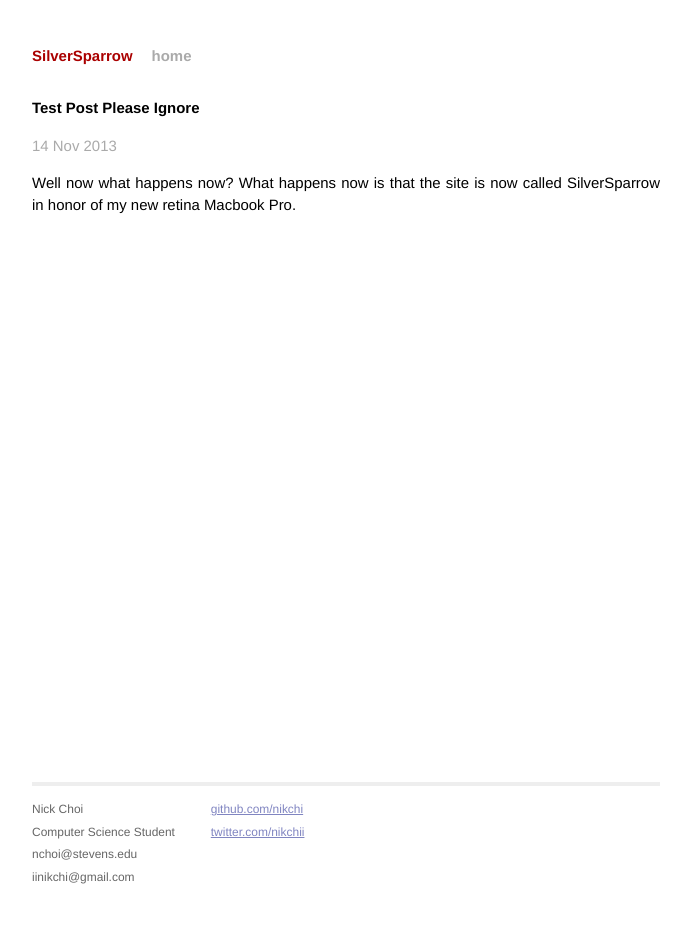
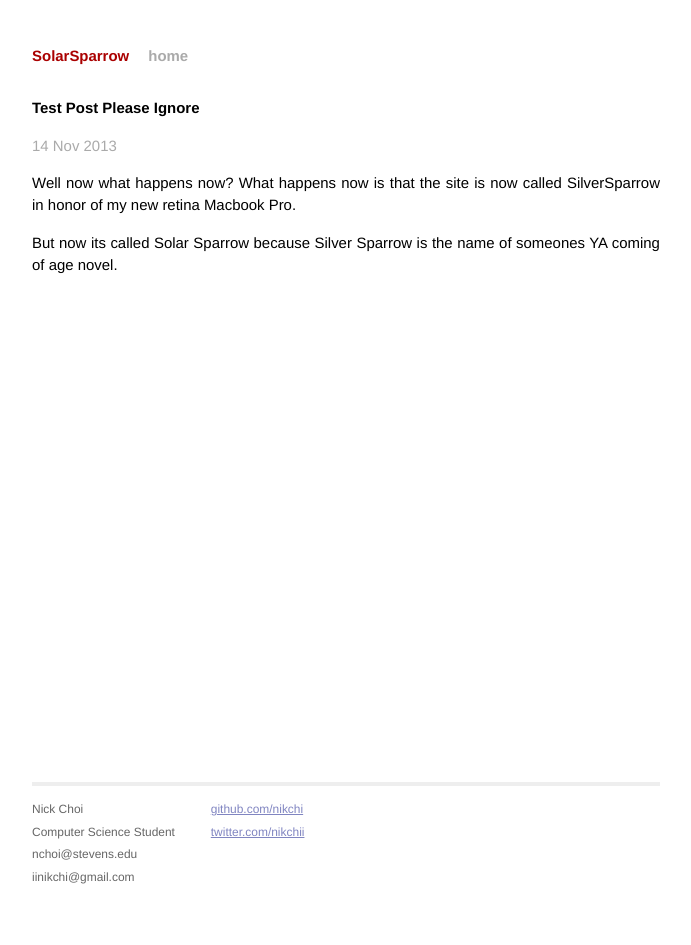
Before and after one commit to nikchi/imagine, a Jekyll site: the page built from _posts/2013-11-13-test-post.markdown, in a window 1280 px wide. Shown: the whole page, without its empty margins (294-985 px from the left). Built offline with Jekyll 4.4.1, drawn with Linux system fonts in a browser that asks for light colours; Markdown is read by kramdown in place of the engine named in the settings.

Commit message:
Changed site name
Site name was changed.

```diff
--- a/_config.yml
+++ b/_config.yml
@@ -1,3 +1,3 @@
-name: SilverSparrow
+name: SolarSparrow
 markdown: redcarpet
 pygments: true
--- a/_posts/2013-11-13-test-post.markdown
+++ b/_posts/2013-11-13-test-post.markdown
@@ -7,3 +7,5 @@ categories: test
 
 Well now what happens now?
 What happens now is that the site is now called SilverSparrow in honor of my new retina Macbook Pro.
+
+But now its called Solar Sparrow because Silver Sparrow is the name of someones YA coming of age novel.
```
